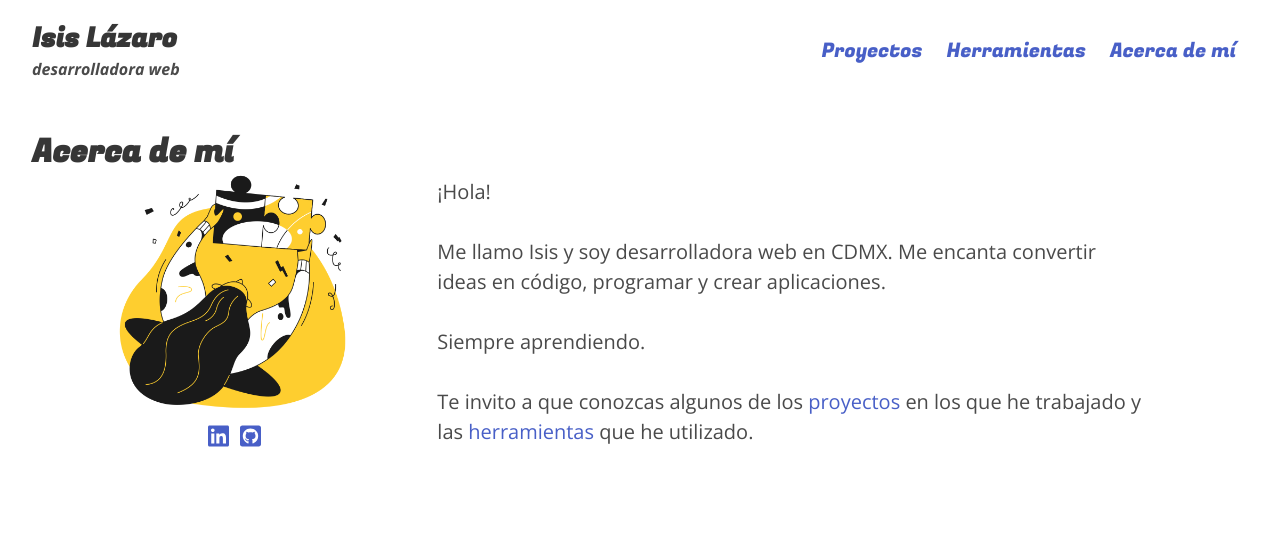
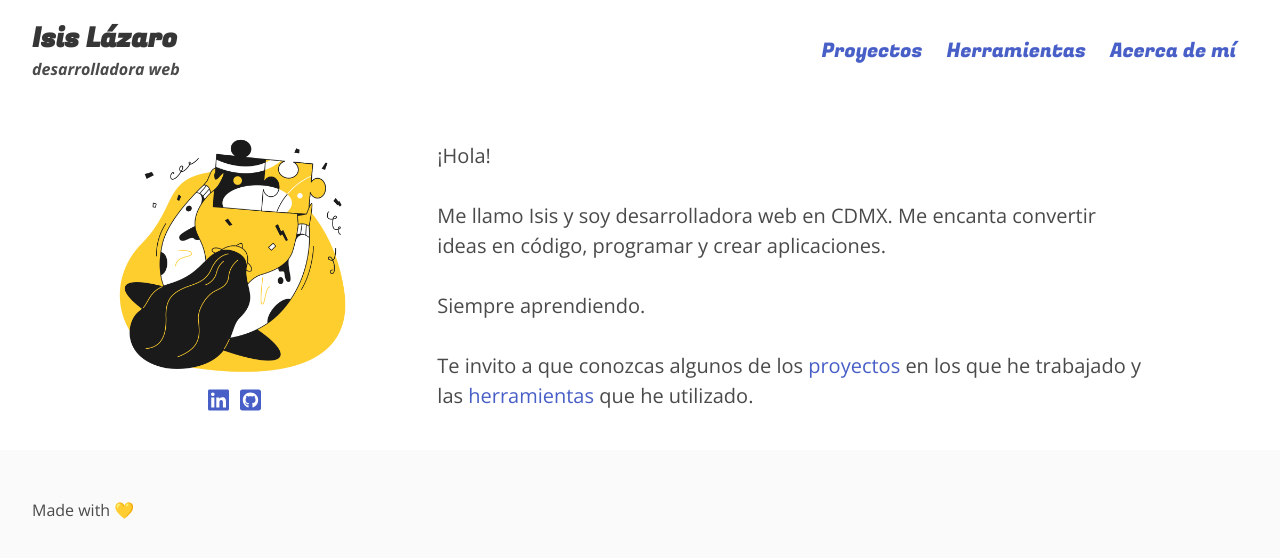
Before and after one commit to isisLazaro/isislazaro.github.io, a Vue app: page /#/ in a window 1280 px wide. Shown: the top 558 px of the page. Built offline with nearby package versions, Linux system fonts and the light colour scheme.

Commit message:
create footer element

```diff
--- a/src/App.vue
+++ b/src/App.vue
@@ -1,15 +1,18 @@
 <template>
   <div id="app">
-    <Navbar></Navbar>
+    <Navbar />
     <router-view />
+    <Footer />
   </div>
 </template>
 
 <script>
 import Navbar from "./components/Navbar.vue";
+import Footer from "./components/Footer.vue";
 export default {
   components: {
-    Navbar
+    Navbar,
+    Footer
   }
 };
 </script>
--- /dev/null
+++ b/src/components/Footer.vue
@@ -0,0 +1,13 @@
+<template>
+  <footer class="footer">
+    <p>
+      Made with
+      <a href="https://github.com/isisLazaro/isislazaro.github.io/tree/isis-dev">&#128155</a>
+    </p>
+  </footer>
+</template>
+<style scoped>
+.footer {
+  padding: 3rem 2rem 6rem;
+}
+</style>
--- a/src/components/Navbar.vue
+++ b/src/components/Navbar.vue
@@ -39,6 +39,7 @@ export default {
 .is-flex-mobile {
   justify-content: center;
 }
+
 .center-h {
   margin: 0 auto;
   padding: 0.5rem 0rem;
@@ -54,12 +55,14 @@ export default {
   /* letter-spacing: 0.1rem; */
   /* color: thistle; */
 }
+
 .subtitle-logo {
   font-family: "Open Sans", sans-serif;
   font-style: italic;
   font-weight: bold;
   /* color: mintcream; */
 }
+
 .navbar-item {
   font-family: "Fugaz One", cursive;
   font-weight: lighter;
--- a/src/views/Home.vue
+++ b/src/views/Home.vue
@@ -1,9 +1,9 @@
 <template>
   <section class="section">
     <div class="columns is-gapless is-vcentered is-multiline">
-      <div class="column is-full">
+      <!-- <div class="column is-full">
         <h2 class="title is-5 is-size-3-desktop">Acerca de mí</h2>
-      </div>
+      </div>-->
       <div class="column is-4">
         <Profilecard />
       </div>
```
